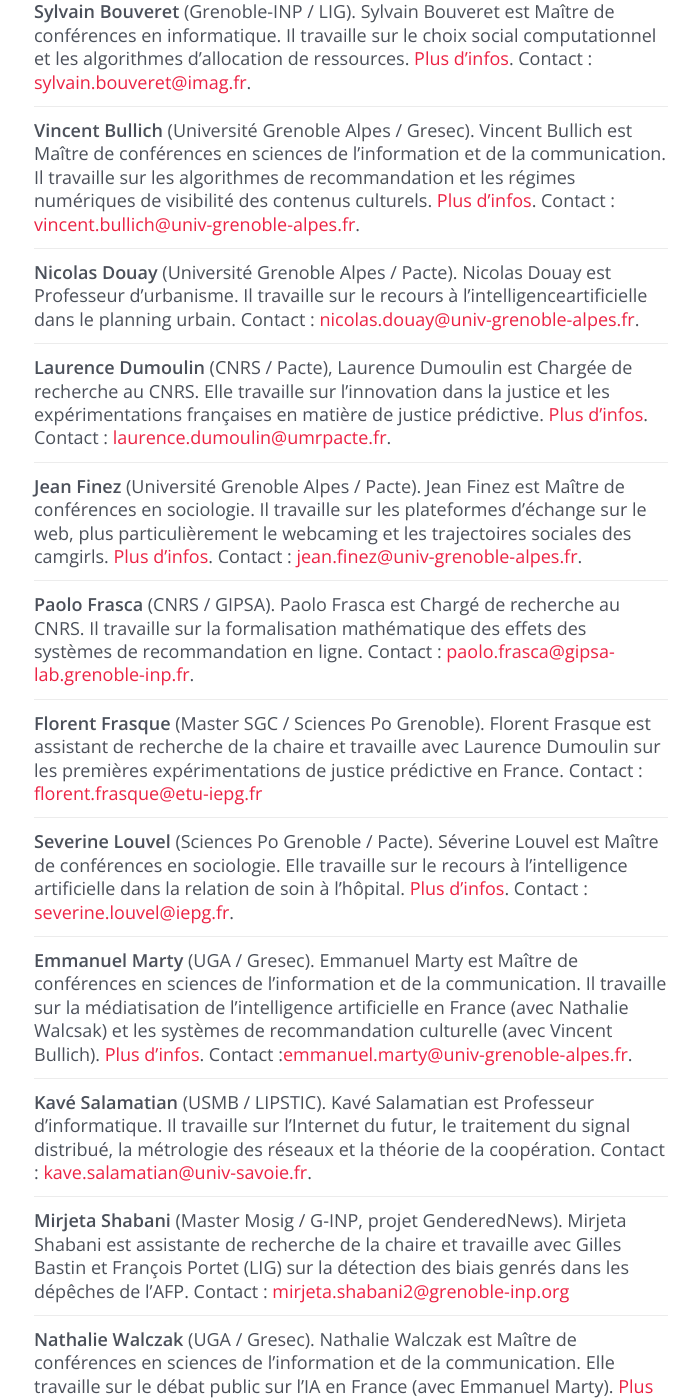
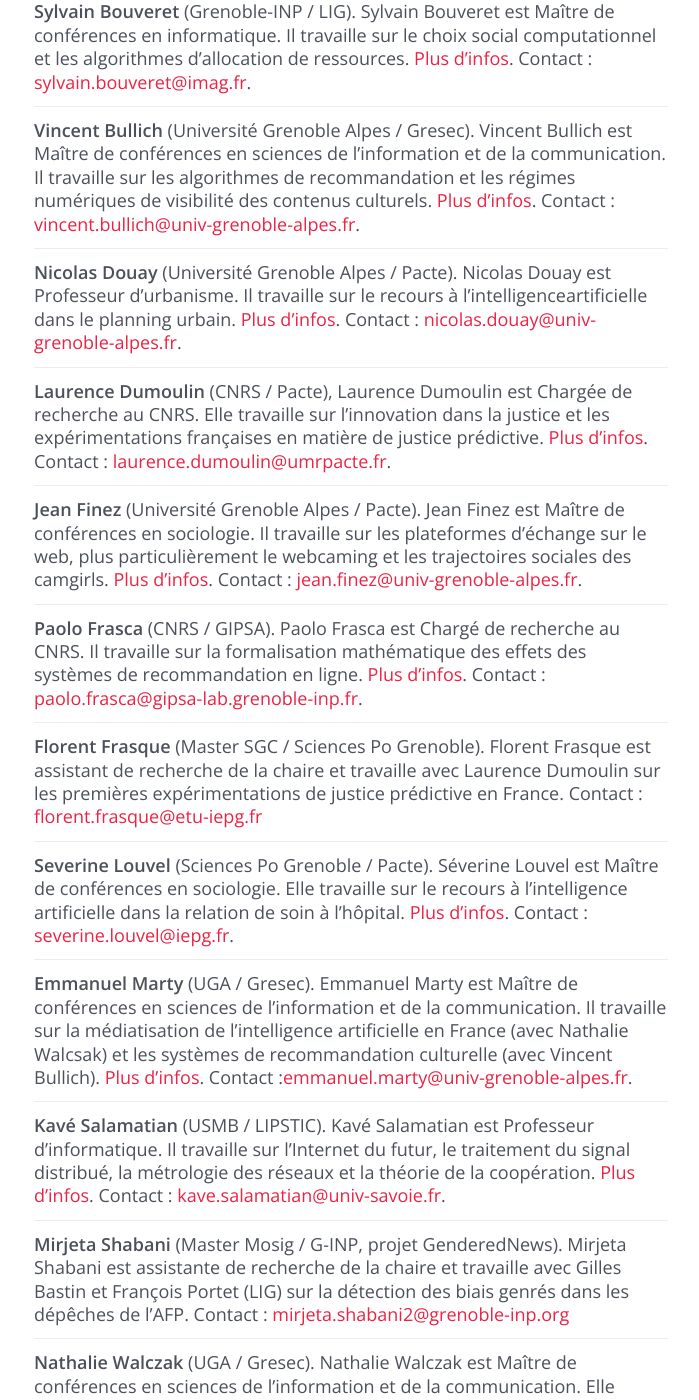
Before and after one commit to gillesbastin/algorithmicsociety.github.io, a Jekyll site: the page built from participants.md, in a window 1280 px wide and 1400 px high, scrolled down 882 px. Shown: the whole window, without its empty margins (289-988 px from the left). Built offline with Jekyll 4.4.1, drawn with Linux system fonts in a browser that asks for light colours.

Commit message:
Update participants.md

```diff
--- a/participants.md
+++ b/participants.md
@@ -23,13 +23,13 @@ image: 			header-1.jpg
 <hr>
 **Vincent Bullich** (Université Grenoble Alpes / Gresec). Vincent Bullich est Maître de conférences en sciences de l'information et de la communication. Il travaille sur les algorithmes de recommandation et les régimes numériques de visibilité des contenus culturels. [Plus d'infos](http://gresec.univ-grenoble-alpes.fr/version-francaise/membres/vincent-bullich-533174.kjsp). Contact : [vincent.bullich@univ-grenoble-alpes.fr](vincent.bullich@univ-grenoble-alpes.fr).
 <hr>
-**Nicolas Douay** (Université Grenoble Alpes / Pacte). Nicolas Douay est Professeur d'urbanisme. Il travaille sur le recours à l'intelligenceartificielle dans le planning urbain. Contact : [nicolas.douay@univ-grenoble-alpes.fr](nicolas.douay@univ-grenoble-alpes.fr).
+**Nicolas Douay** (Université Grenoble Alpes / Pacte). Nicolas Douay est Professeur d'urbanisme. Il travaille sur le recours à l'intelligenceartificielle dans le planning urbain. [Plus d'infos](https://www.pacte-grenoble.fr/membres/nicolas-douay). Contact : [nicolas.douay@univ-grenoble-alpes.fr](nicolas.douay@univ-grenoble-alpes.fr).
 <hr>
 **Laurence Dumoulin** (CNRS / Pacte), Laurence Dumoulin est Chargée de recherche au CNRS. Elle travaille sur l'innovation dans la justice et les expérimentations françaises en matière de justice prédictive. [Plus d'infos](https://www.pacte-grenoble.fr/membres/laurence-dumoulin). Contact : [laurence.dumoulin@umrpacte.fr](laurence.dumoulin@umrpacte.fr).
 <hr>
 **Jean Finez** (Université Grenoble Alpes / Pacte). Jean Finez est Maître de conférences en sociologie. Il travaille sur les plateformes d'échange sur le web, plus particulièrement le webcaming et les trajectoires sociales des camgirls. [Plus d'infos](https://www.pacte-grenoble.fr/membres/jean-finez). Contact : [jean.finez@univ-grenoble-alpes.fr](jean.finez@univ-grenoble-alpes.fr).
 <hr>
-**Paolo Frasca** (CNRS / GIPSA). Paolo Frasca est Chargé de recherche au CNRS. Il travaille sur la formalisation mathématique des effets des systèmes de recommandation en ligne. Contact : [paolo.frasca@gipsa-lab.grenoble-inp.fr](paolo.frasca@gipsa-lab.grenoble-inp.fr).
+**Paolo Frasca** (CNRS / GIPSA). Paolo Frasca est Chargé de recherche au CNRS. Il travaille sur la formalisation mathématique des effets des systèmes de recommandation en ligne. [Plus d'infos](http://www.gipsa-lab.grenoble-inp.fr/~paolo.frasca/). Contact : [paolo.frasca@gipsa-lab.grenoble-inp.fr](paolo.frasca@gipsa-lab.grenoble-inp.fr).
 <hr>
 **Florent Frasque** (Master SGC / Sciences Po Grenoble). Florent Frasque est assistant de recherche de la chaire et travaille avec Laurence Dumoulin sur les premières expérimentations de justice prédictive en France. Contact : [florent.frasque@etu-iepg.fr](mailto:florent.frasque@etu-iepg.fr)
 <hr>
@@ -37,7 +37,7 @@ image: 			header-1.jpg
 <hr>
 **Emmanuel Marty** (UGA / Gresec). Emmanuel Marty est Maître de conférences en sciences de l'information et de la communication. Il travaille sur la médiatisation de l'intelligence artificielle en France (avec Nathalie Walcsak) et les systèmes de recommandation culturelle (avec Vincent Bullich). [Plus d'infos](http://gresec.univ-grenoble-alpes.fr/version-francaise/membres/emmanuel-marty-539633.kjsp). Contact :[emmanuel.marty@univ-grenoble-alpes.fr](emmanuel.marty@univ-grenoble-alpes.fr).
 <hr>
-**Kavé Salamatian** (USMB / LIPSTIC). Kavé Salamatian est Professeur d'informatique. Il travaille sur l'Internet du futur, le traitement du signal distribué, la métrologie des réseaux et la théorie de la coopération. Contact : [kave.salamatian@univ-savoie.fr](kave.salamatian@univ-savoie.fr).
+**Kavé Salamatian** (USMB / LIPSTIC). Kavé Salamatian est Professeur d'informatique. Il travaille sur l'Internet du futur, le traitement du signal distribué, la métrologie des réseaux et la théorie de la coopération. [Plus d'infos](https://www.listic.univ-smb.fr/en/presentation-en/members/lecturers/kave-salamatian-en/). Contact : [kave.salamatian@univ-savoie.fr](kave.salamatian@univ-savoie.fr).
 <hr>
 **Mirjeta Shabani** (Master Mosig / G-INP, projet GenderedNews). Mirjeta Shabani est assistante de recherche de la chaire et travaille avec Gilles Bastin et François Portet (LIG) sur la détection des biais genrés dans les dépêches de l'AFP. Contact : [mirjeta.shabani2@grenoble-inp.org](mailto:mirjeta.shabani2@grenoble-inp.org)
 <hr>
```
